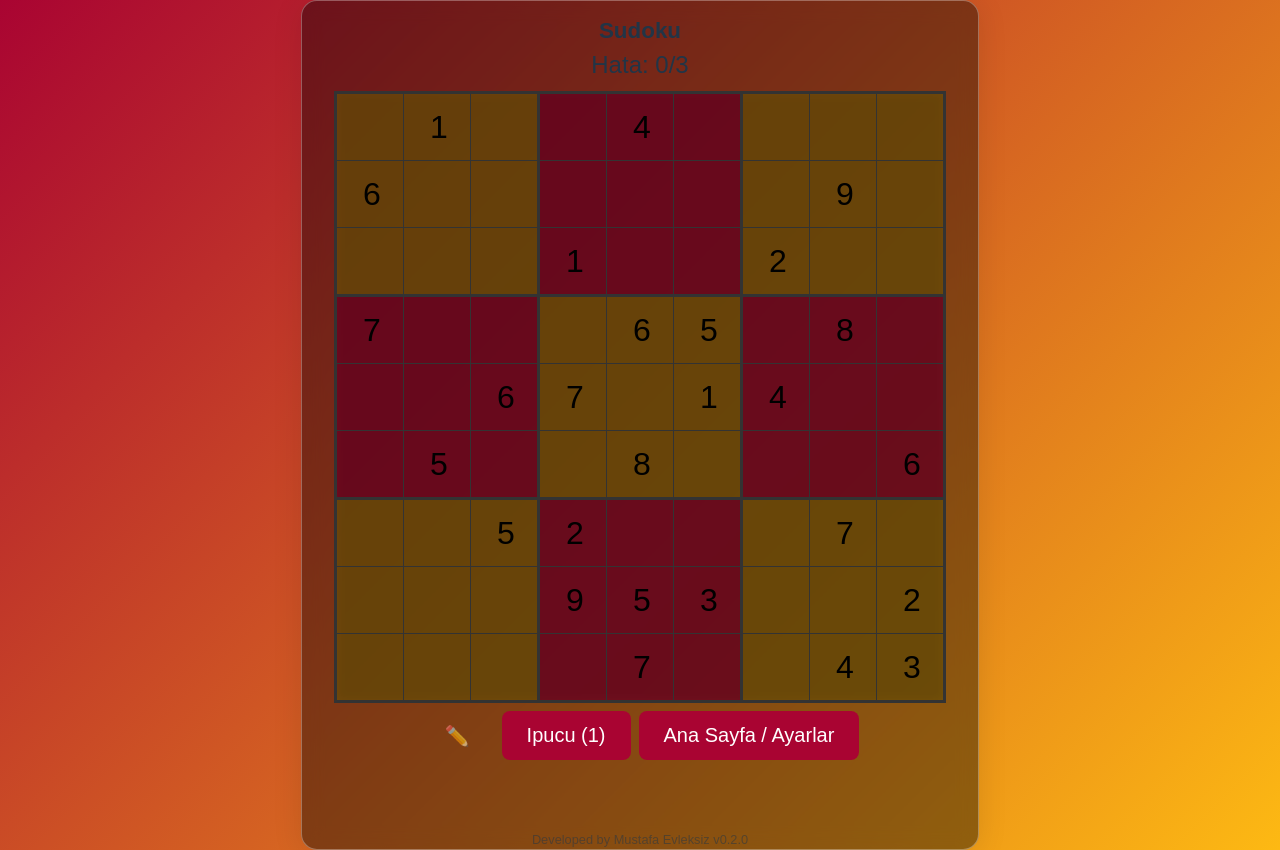
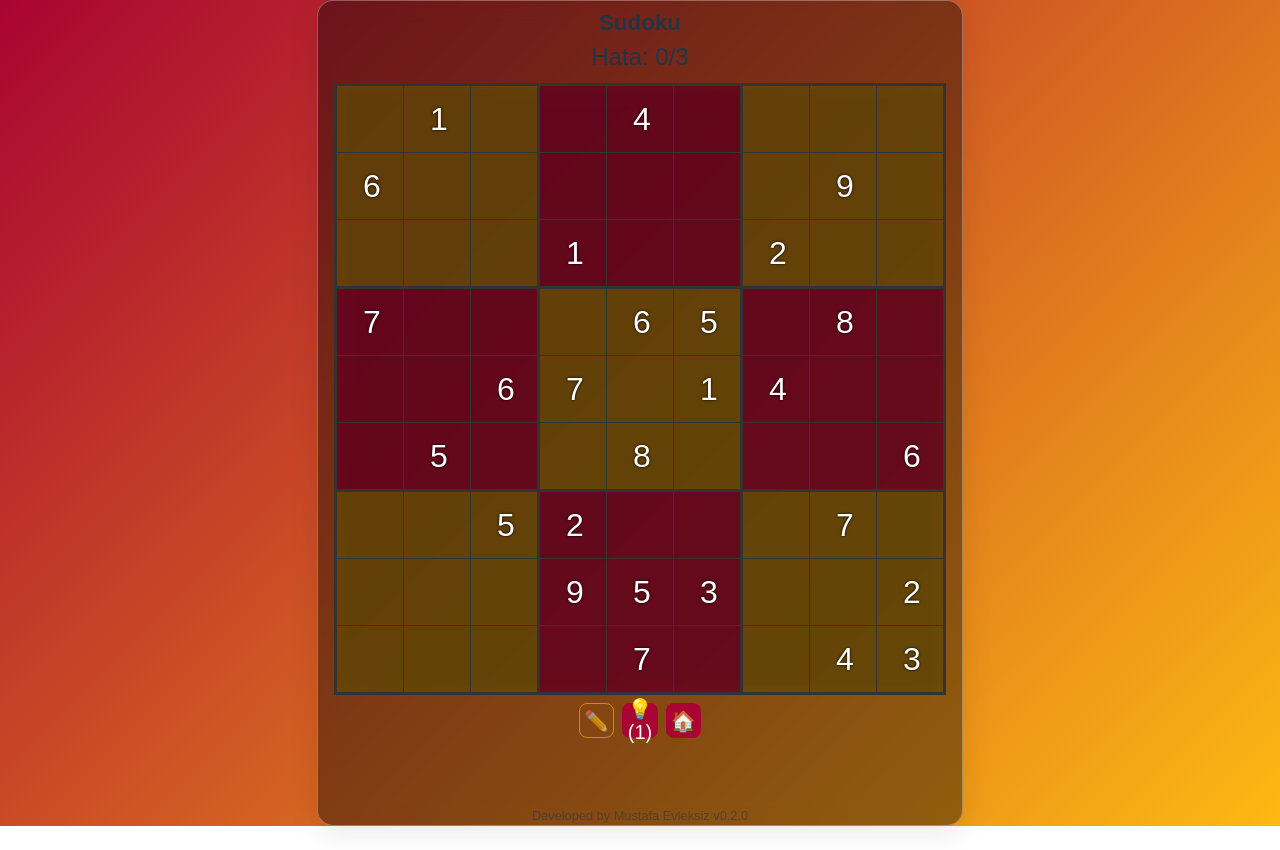
Before and after one commit to mystafe/LockGame, a React (Vite) app: page / in a window 1280 px wide. Both pictures are taken after a click on the button "Başla". After the commit the page ends 826 px from the top, so only its background shows below. Built offline with nearby package versions, Linux system fonts and the light colour scheme.

Commit message:
Adjust board theming and UI

```diff
--- a/src/App.css
+++ b/src/App.css
@@ -1,8 +1,8 @@
 .app {
   text-align: center;
   font-family: sans-serif;
-  padding: 2rem;
-  min-height: 100vh;
+  padding: 1rem;
+  min-height: 100dvh;
   display: flex;
   flex-direction: column;
   justify-content: center;
@@ -81,7 +81,7 @@
 .footer {
   opacity: 0.5;
   font-size: 0.8rem;
-  margin-top: 2rem;
+  margin-top: 0.5rem;
   position: fixed;
   bottom: 0;
   left: 0;
@@ -91,7 +91,7 @@
 
 .sudoku-app {
   justify-content: flex-start;
-  padding-top: 1rem;
+  padding-top: 0.5rem;
 }
 
 @media (max-width: 600px) {
--- a/src/App.jsx
+++ b/src/App.jsx
@@ -34,6 +34,8 @@ export default function App() {
   const [mode, setMode] = useState('easy') // 'easy' or 'challenge'
   const [difficulty, setDifficulty] = useState('easy') // lock difficulty
   const [sudokuDifficulty, setSudokuDifficulty] = useState('hard')
+  const [theme, setTheme] = useState('glass')
+  const [palette, setPalette] = useState('gs')
 
   const [codeLength, setCodeLength] = useState(4)
   const [maxAttempts, setMaxAttempts] = useState(10)
@@ -41,6 +43,10 @@ export default function App() {
   const [guess, setGuess] = useState([])
   const [attempts, setAttempts] = useState([])
   const [status, setStatus] = useState('')
+
+  useEffect(() => {
+    document.body.className = `theme-${theme} palette-${palette}`
+  }, [theme, palette])
 
   const finished = status !== ''
 
@@ -144,7 +150,7 @@ export default function App() {
   if (screen === 'start') {
     return (
       <div className="app">
-        <h1>Oyun Seçimi</h1>
+        <h1>MiniGames</h1>
         <div className="options">
           <div>
             <label>Oyun: </label>
@@ -182,6 +188,23 @@ export default function App() {
               </select>
             </div>
           )}
+          <div>
+            <label>Tema: </label>
+            <select value={theme} onChange={(e) => setTheme(e.target.value)}>
+              <option value="glass">Bulanık Cam</option>
+              <option value="metal">Metal</option>
+            </select>
+          </div>
+          <div>
+            <label>Renk Paleti: </label>
+            <select value={palette} onChange={(e) => setPalette(e.target.value)}>
+              <option value="gs">Galatasaray</option>
+              <option value="bjk">Beşiktaş</option>
+              <option value="fb">Fenerbahçe</option>
+              <option value="ts">Trabzon</option>
+              <option value="tr">Türkiye</option>
+            </select>
+          </div>
           <button onClick={startGame}>Başla</button>
         </div>
         <footer className="footer">Developed by Mustafa Evleksiz v{version}</footer>
@@ -212,8 +235,8 @@ export default function App() {
       </div>
       <div className="lock-controls">
         {!finished && <button onClick={handleSubmit}>Tahmin Et</button>}
-        {finished && <button onClick={handleRestart}>Yeniden Başlat</button>}
-        <button onClick={handleRestart}>Ana Sayfa</button>
+        {finished && <button className="icon-btn" onClick={handleRestart}>🔄</button>}
+        <button className="icon-btn" onClick={handleRestart}>🏠</button>
       </div>
       <p>Kalan Hak: {maxAttempts - attempts.length}</p>
       {status && <p className="status">{status}</p>}
--- a/src/Sudoku.css
+++ b/src/Sudoku.css
@@ -14,8 +14,8 @@
 .board {
   border-collapse: collapse;
   margin: 0.5rem auto;
-  background: rgba(0, 0, 0, 0.5);
-  backdrop-filter: blur(6px);
+  background: rgba(0, 0, 0, 0.6);
+  backdrop-filter: blur(10px);
   border-radius: 8px;
   border: 1px solid rgba(255, 255, 255, 0.2);
 }
@@ -36,7 +36,8 @@
   width: 3.3rem;
   height: 3.3rem;
   text-align: center;
-  color: #000;
+  color: #fff;
+  text-shadow: 0 0 3px #000;
   position: relative;
   transition: background-color 0.3s;
 }
@@ -50,7 +51,8 @@
   border: none;
   font-size: 1.5rem;
   background: transparent;
-  color: inherit;
+  color: #fff;
+  text-shadow: 0 0 3px #000;
   outline: none;
 }
 .board input:disabled {
@@ -90,13 +92,16 @@
   opacity: 1;
 }
 .note-btn {
-  background: none;
-  border: none;
-  font-size: 1.5rem;
-  color: var(--gs-yellow);
+  background: transparent;
+  border: 1px solid var(--secondary);
+  font-size: 1.4rem;
+  padding: 0.4em;
+  border-radius: 8px;
+  color: var(--secondary);
 }
 .note-btn.active {
-  color: var(--gs-red);
+  background: var(--primary);
+  color: #fff;
 }
 .note-btn.inactive {
   opacity: 0.6;
@@ -121,7 +126,7 @@
   height: 3rem;
   transition: transform 0.2s;
   border-radius: 8px;
-  background: var(--gs-red);
+  background: var(--primary);
   color: #fff;
   border: none;
 }
@@ -156,6 +161,14 @@
   display: flex;
   justify-content: center;
   gap: 0.5rem;
+}
+.controls button,
+.end-controls button {
+  width: 2.2rem;
+  height: 2.2rem;
+  display: flex;
+  align-items: center;
+  justify-content: center;
 }
 
 .end-controls {
@@ -193,6 +206,12 @@
   transform: translate(-50%, -50%);
 }
 
+.note-mode .pen-cursor {
+  border: 2px solid var(--secondary);
+  border-radius: 50%;
+  box-sizing: border-box;
+}
+
 @media (min-width: 1024px) {
   .board td {
     width: 4rem;
@@ -207,12 +226,13 @@
   }
 }
 
+
 .block0,
 .block2,
 .block4,
 .block6,
 .block8 {
-  background: rgba(253, 185, 18, 0.3);
+  background: var(--block-light);
   color: #000;
 }
 
@@ -220,7 +240,7 @@
 .block3,
 .block5,
 .block7 {
-  background: rgba(169, 4, 50, 0.5);
+  background: var(--block-dark);
   color: #fff;
 }
 
--- a/src/SudokuGame.jsx
+++ b/src/SudokuGame.jsx
@@ -354,21 +354,27 @@ export default function SudokuGame({ difficulty, onBack, version }) {
           ))}
         </tbody>
       </table>
+      {!finished && (
         <div className="controls">
           <button
-          className={`note-btn${noteMode ? ' active' : ' inactive'}`}
+            className={`icon-btn note-btn${noteMode ? ' active' : ' inactive'}`}
             onClick={() => setNoteMode(!noteMode)}
           >
             ✏️
           </button>
           {superMode && (
-          <button onClick={fixAllNotes}>Notları Düzelt</button>
+            <button className="icon-btn" onClick={fixAllNotes}>📝</button>
           )}
-        <button onClick={giveHint} disabled={!superMode && hintsLeft <= 0}>
-          Ipucu ({superMode ? '∞' : hintsLeft})
+          <button
+            className="icon-btn"
+            onClick={giveHint}
+            disabled={!superMode && hintsLeft <= 0}
+          >
+            💡 ({superMode ? '∞' : hintsLeft})
           </button>
-        <button onClick={onBack}>Ana Sayfa / Ayarlar</button>
+          <button className="icon-btn" onClick={onBack}>🏠</button>
         </div>
+      )}
       {activeCell && (
         <div className="digit-pad">
           {(() => {
@@ -395,8 +401,8 @@ export default function SudokuGame({ difficulty, onBack, version }) {
       {finished && <p className="status">Tebrikler!</p>}
       {finished && (
         <div className="end-controls">
-          <button onClick={restartGame}>Yeniden Başla</button>
-          <button onClick={onBack}>Ana Sayfa</button>
+          <button className="icon-btn" onClick={restartGame}>🔄</button>
+          <button className="icon-btn" onClick={onBack}>🏠</button>
         </div>
       )}
       {noteMode && (
@@ -404,7 +410,7 @@ export default function SudokuGame({ difficulty, onBack, version }) {
           src={pen}
           alt="pen"
           className="pen-cursor"
-          style={{ left: mouse.x + 8, top: mouse.y + 8 }}
+          style={{ left: mouse.x, top: mouse.y }}
         />
       )}
       <footer className="footer">Developed by Mustafa Evleksiz v{version}</footer>
--- a/src/index.css
+++ b/src/index.css
@@ -5,6 +5,10 @@
 
   --gs-red: #a90432;
   --gs-yellow: #fdb913;
+  --primary: var(--gs-red);
+  --secondary: var(--gs-yellow);
+  --block-light: rgba(253, 185, 18, 0.3);
+  --block-dark: rgba(169, 4, 50, 0.5);
 
   color-scheme: light dark;
   color: #f0f0f0;
@@ -31,8 +35,51 @@ body {
   align-items: center;
   justify-content: center;
   min-width: 320px;
-  min-height: 100vh;
-  background: linear-gradient(135deg, var(--gs-red), var(--gs-yellow));
+  min-height: 100dvh;
+  background: linear-gradient(135deg, var(--primary), var(--secondary));
+}
+
+.palette-gs {
+  --primary: var(--gs-red);
+  --secondary: var(--gs-yellow);
+  --block-light: rgba(253, 185, 18, 0.3);
+  --block-dark: rgba(169, 4, 50, 0.5);
+}
+
+.palette-bjk {
+  --primary: #000000;
+  --secondary: #ffffff;
+  --block-light: rgba(255, 255, 255, 0.3);
+  --block-dark: rgba(0, 0, 0, 0.5);
+}
+
+.palette-fb {
+  --primary: #0b5aa1;
+  --secondary: #ffcb00;
+  --block-light: rgba(255, 203, 0, 0.3);
+  --block-dark: rgba(11, 90, 161, 0.5);
+}
+
+.palette-ts {
+  --primary: #7d1a3b;
+  --secondary: #4e97a8;
+  --block-light: rgba(78, 151, 168, 0.3);
+  --block-dark: rgba(125, 26, 59, 0.5);
+}
+
+.palette-tr {
+  --primary: #e30a17;
+  --secondary: #ffffff;
+  --block-light: rgba(255, 255, 255, 0.3);
+  --block-dark: rgba(227, 10, 23, 0.5);
+}
+
+.theme-glass {
+  background: linear-gradient(135deg, var(--primary), var(--secondary));
+}
+
+.theme-metal {
+  background: linear-gradient(135deg, #4b4b4b, #b5b5b5);
 }
 
 h1 {
@@ -47,13 +94,31 @@ button {
   font-size: 1em;
   font-weight: 500;
   font-family: inherit;
-  background-color: var(--gs-red);
+  background-color: var(--primary);
   color: #fff;
   cursor: pointer;
   transition: border-color 0.25s;
 }
+
+.icon-btn {
+  padding: 0.4em;
+  font-size: 1.4rem;
+  background-color: var(--primary);
+  border: none;
+  color: #fff;
+  border-radius: 8px;
+  width: 2.2rem;
+  height: 2.2rem;
+  display: flex;
+  align-items: center;
+  justify-content: center;
+}
+
+.icon-btn:hover {
+  border: 1px solid var(--secondary);
+}
 button:hover {
-  border-color: var(--gs-yellow);
+  border-color: var(--secondary);
 }
 button:focus,
 button:focus-visible {
@@ -69,7 +134,7 @@ button:focus-visible {
     color: #747bff;
   }
   button {
-    background-color: var(--gs-red);
+    background-color: var(--primary);
     color: #fff;
   }
 }
```
Lines whose indentation alone changed are shown as unchanged.
